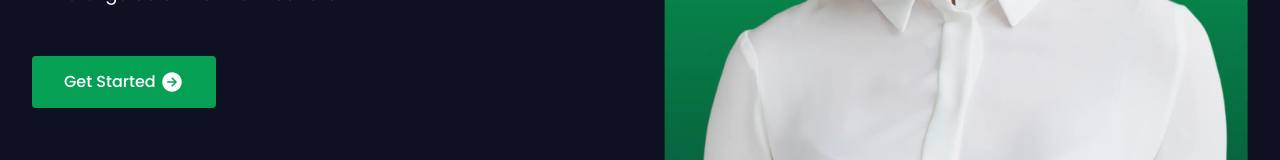
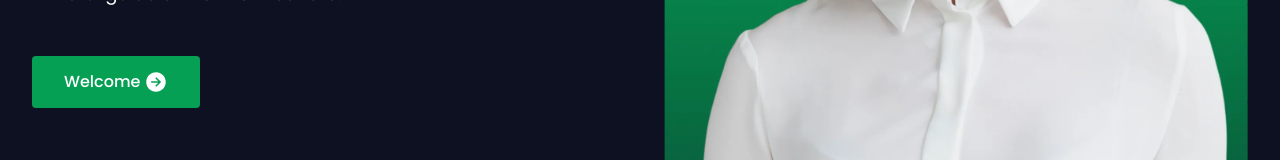
Before and after one commit to Lily0335/mind-leap, a React (Vite) app: page / in a window 1280 px wide. Shown: the part 536-696 px from the top of the page. Built offline with nearby package versions, Linux system fonts and the light colour scheme.

Commit message:
Update Hero.jsx

```diff
--- a/src/components/Hero.jsx
+++ b/src/components/Hero.jsx
@@ -50,7 +50,7 @@ const Hero = () => {
                         whileInView={"show"}
                         viewport={{ once: false, amount: 0.7 }}
                         className="bg-primary text-white py-3.5 px-8 font-medium rounded hover:bg-primary/90 flex gap-1 items-center">
-                        <span>Get Started</span>
+                        <span>Welcome</span>
                         <IoArrowForwardCircleSharp className='size-6' />
                     </motion.button>
                 </div>
```
